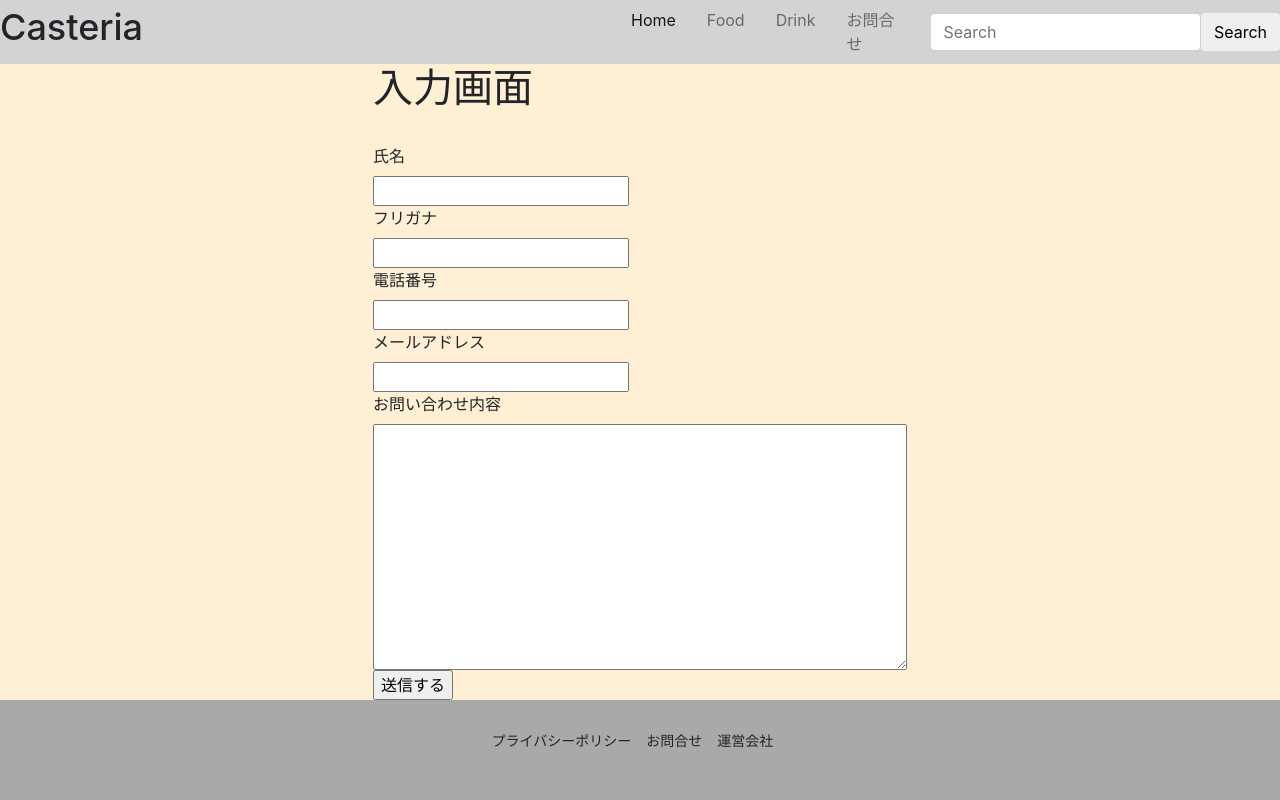
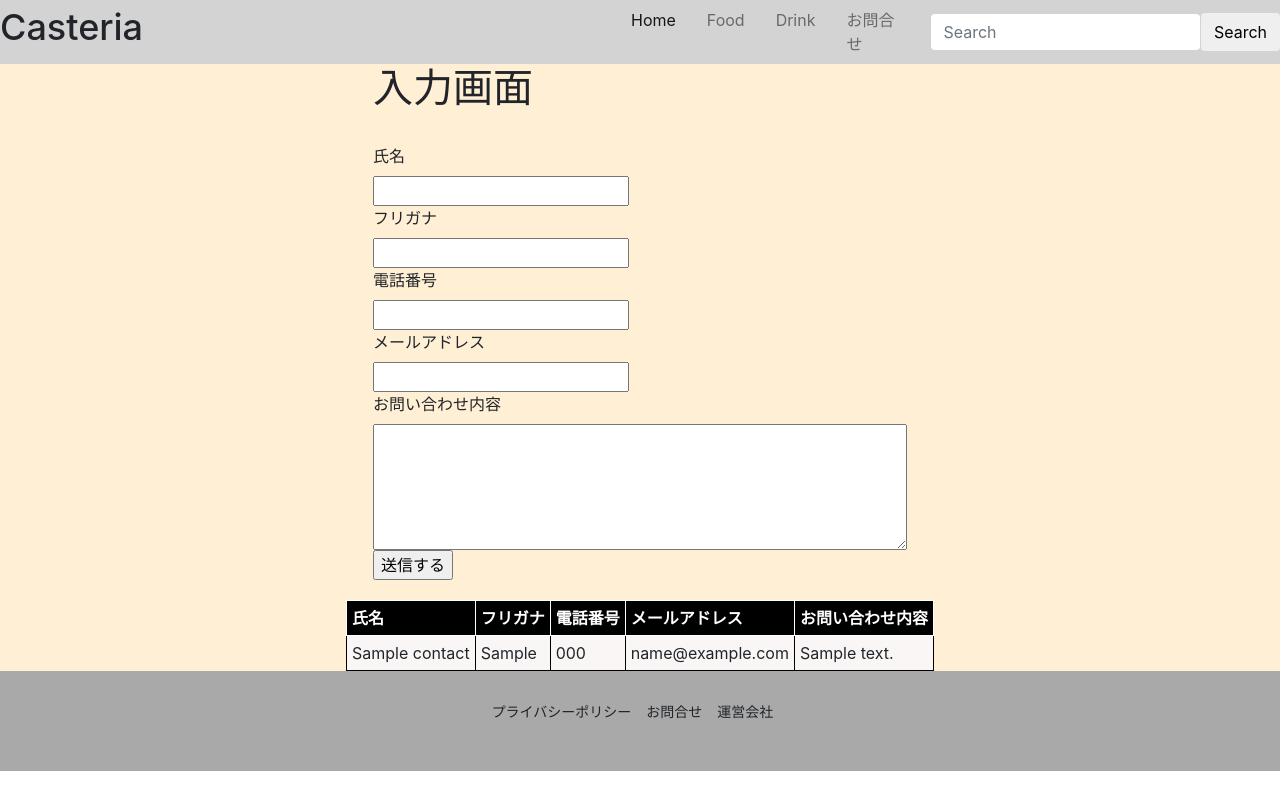
Before and after one commit to tectoshi/lesson_repository, a PHP site: page /contact.php in a window 1280 px wide. Run offline with PHP 8.4, Linux system fonts and the light colour scheme; tables that the repository leaves empty or names only in its code hold one stand-in row (values such as "Sample post"); some libraries are stand-ins or nearby versions.

Commit message:
一覧機能READ実装

```diff
--- a/PHP応用_演習/Models/contact.php
+++ b/PHP応用_演習/Models/contact.php
@@ -9,22 +9,10 @@ class Contact extends Db {
     /**
      * playersテーブルからすべてデータを取得（20件ごと）
      */
-    public function findAll($page = 0):Array {
-        $sql = 'SELECT';
-        $sql .= ' players.id,';
-        $sql .= ' players.uniform_num,';
-        $sql .= ' players.position,';
-        $sql .= ' players.name as player_name,';
-        $sql .= ' players.club,';
-        $sql .= ' players.birth,';
-        $sql .= ' players.height,';
-        $sql .= ' players.weight,';
-        $sql .= ' countries.name as country_name';
-        $sql .= ' FROM players';
-        $sql .= ' JOIN countries ON players.country_id = countries.id';
-        $sql .= ' WHERE players.del_flg = 0';
-        $sql .= ' LIMIT 20 OFFSET '.(20 * $page);
-        $sth = $this->dbh->prepare($sql);
+    public function findAll(){
+        $sql = 'SELECT name, kana, tel, email, body FROM contacts';
+        // $sql .= ' LIMIT 20 OFFSET '.(20 * $page);
+        $sth = $this->dbh->query($sql);
         $sth->execute();
         $result = $sth->fetchAll(PDO::FETCH_ASSOC);
         return $result;
--- a/PHP応用_演習/Views/contact.php
+++ b/PHP応用_演習/Views/contact.php
@@ -5,6 +5,8 @@ if(!empty($_SESSION)){
     $e = new ContactController();
     $e = $e->validation();
 }
+$contactAll = new Contact();
+$contacts = $contactAll->findAll();
 ?>
 
 <!DOCTYPE html>
@@ -32,9 +34,27 @@ if(!empty($_SESSION)){
                 <label>メールアドレス</label><br>
                 <input type="text" name="email" class="email" id="email" value="<?php if( !empty($_SESSION['email']) ){ echo $_SESSION['email']; } ?>"/><br>
                 <label>お問い合わせ内容</label><br>
-                <textarea name="body" rows="10" cols="50" class="body" id="inquiry"><?php if( !empty($_SESSION['body']) ){ echo $_SESSION['body']; } ?></textarea><br>
+                <textarea name="body" rows="5" cols="50" class="body" id="inquiry"><?php if( !empty($_SESSION['body']) ){ echo $_SESSION['body']; } ?></textarea><br>
                 <input type="submit" name = "datapost" value="送信する"/><br>
             </form>
+        </div>
+    </div>
+    <div class="main">
+        <div class="contacts-data">
+            <table>
+                <tr>
+                    <th>氏名</th><th>フリガナ</th><th>電話番号</th><th>メールアドレス</th><th>お問い合わせ内容</th>
+                </tr>
+                <?php foreach($contacts as $contact): ?>
+                    <tr>
+                        <td><?= htmlspecialchars($contact['name']) ?></td>
+                        <td><?= htmlspecialchars($contact['kana']) ?></td>
+                        <td><?= htmlspecialchars($contact['tel']) ?></td>
+                        <td><?= htmlspecialchars($contact['email']) ?></td>
+                        <td><?= nl2br(htmlspecialchars(($contact['body']))) ?></td>
+                    </tr>
+                <?php endforeach; ?>
+            </table>
         </div>
     </div>
     <?php include("footer.php") ?>
--- a/PHP応用_演習/Views/htmlHead.php
+++ b/PHP応用_演習/Views/htmlHead.php
@@ -5,6 +5,7 @@
     <link rel="stylesheet" type="text/css" href="../public/css/base.css">
     <link rel="stylesheet" type="text/css" href="../public/css/style.css">
     <link rel="stylesheet" type="text/css" href="../public/css/contact.css">
+    <link rel="stylesheet" type="text/css" href="../public/css/table.css">
     <script src="https://ajax.googleapis.com/ajax/libs/jquery/3.2.1/jquery.min.js"></script>
     <link rel="stylesheet" href="https://stackpath.bootstrapcdn.com/bootstrap/4.1.3/css/bootstrap.min.css" integrity="sha384-MCw98/SFnGE8fJT3GXwEOngsV7Zt27NXFoaoApmYm81iuXoPkFOJwJ8ERdknLPMO" crossorigin="anonymous">
     <link rel="stylesheet" href="https://cdnjs.cloudflare.com/ajax/libs/Swiper/4.0.7/css/swiper.min.css" />
--- a/PHP応用_演習/public/css/base.css
+++ b/PHP応用_演習/public/css/base.css
@@ -1,7 +1,7 @@
 @charset "UTF-8";
 /* reset */
 body, h1, h2, h3, h4, h5, h6, p, address,
-ul, ol, li, dl, dt, dd, img, form, table, tr, th, td {
+ul, ol, li, dl, dt, dd, img, form {
 	margin: 0;
 	padding: 0;
 	border: none;
--- a/PHP応用_演習/public/css/contact.css
+++ b/PHP応用_演習/public/css/contact.css
@@ -2,6 +2,13 @@
   display: flex;
   justify-content: center;
   align-items: center;
+}
+.contacts-data {
+  margin-top: 20px;
+  display: flex;
+  justify-content: center;
+  align-items: center;
+  width: 100%;
 }
 /* エラーメッセージのスタイル */
 .error {
--- a/PHP応用_演習/public/css/table.css
+++ b/PHP応用_演習/public/css/table.css
@@ -3,16 +3,14 @@ tr,
 td,
 th {
 	border: 1px solid black;
+	padding: 5px;
 }
 
-
-.col-12 .database {
-	margin:0 auto;
-	width: 100%;
+th{
+	color: white;
+	background-color: black;
+	border-color: white;
 }
-
-.col-12 .database td {
-	max-width: 300px;
-	max-height: 200px;
-	overflow: hidden;
+td {
+background-color: rgb(250, 246, 246);
 }
```
